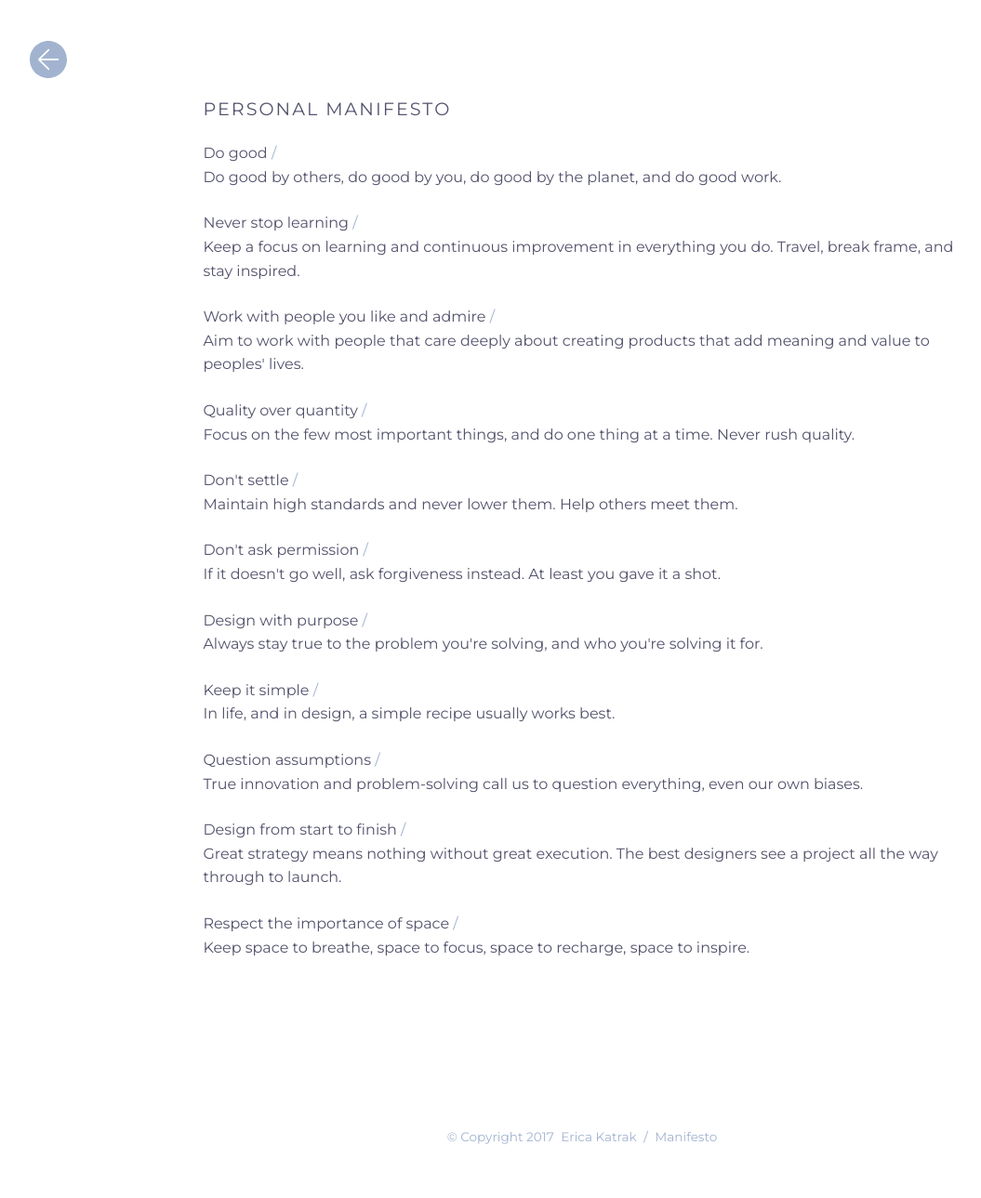
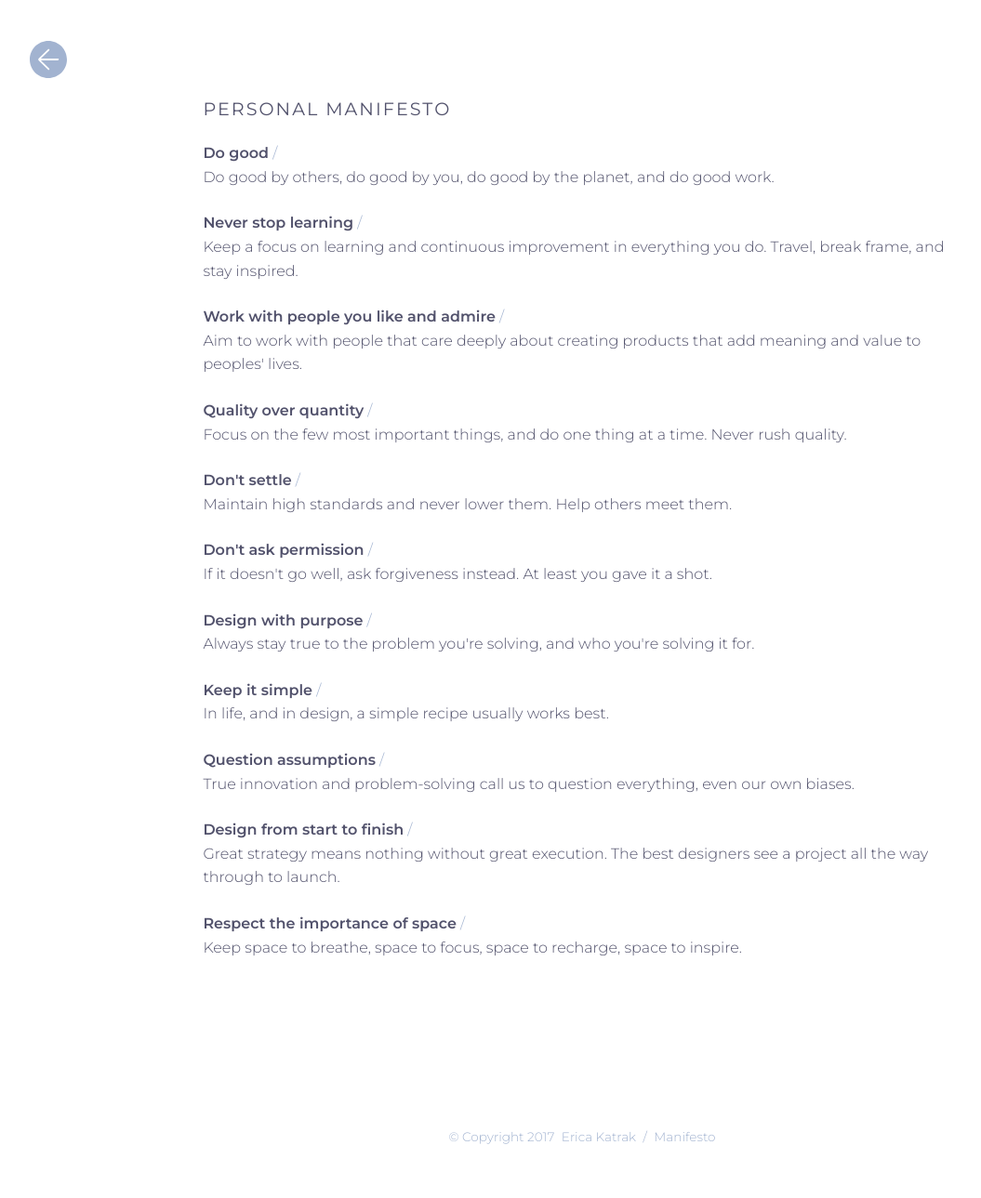
Before and after one commit to ericakatrak/ericakatrak.github.io, a Jekyll site: the page built from manifesto.html, in a window 1280 px wide. Shown: the whole page at 93% size, without its empty margins (12-1067 px from the left). Built offline with Jekyll 4.4.1, drawn with Linux system fonts in a browser that asks for light colours.

Commit message:
type tweak

```diff
--- a/_includes/head.html
+++ b/_includes/head.html
@@ -11,7 +11,7 @@
     <link rel="alternate" type="application/rss+xml" title="RSS" href="/feed.xml">
 
     <link rel="stylesheet" href="{{ site.url }}/css/style.css">
-    <link href="https://fonts.googleapis.com/css?family=Montserrat" rel="stylesheet">
+    <link href="https://fonts.googleapis.com/css?family=Montserrat:300,400,600,600i" rel="stylesheet">
 
     <script src="{{ site.url }}/js/modernizr.custom.js"></script>
 </head>
--- a/css/style.css
+++ b/css/style.css
@@ -36,7 +36,7 @@
 }
 h2 {
   font-size: .75em;
-  font-weight: 500;
+  font-weight: 600;
 }
 h3 {font-size: .75em;}
 
@@ -62,7 +62,7 @@
 
 .lt, .meta {color: #A2B3D0;}
 
-strong {font-weight: 500;}
+strong {font-weight: 600;}
 
 blockquote {
 	display: block;
@@ -162,7 +162,7 @@
 .grid li h3 {
   color: #fff;
   font-size: 1.2em;
-  font-weight: 500;
+  font-weight: 600;
   text-align: center;
   padding: 14%;
   position: relative;
```
